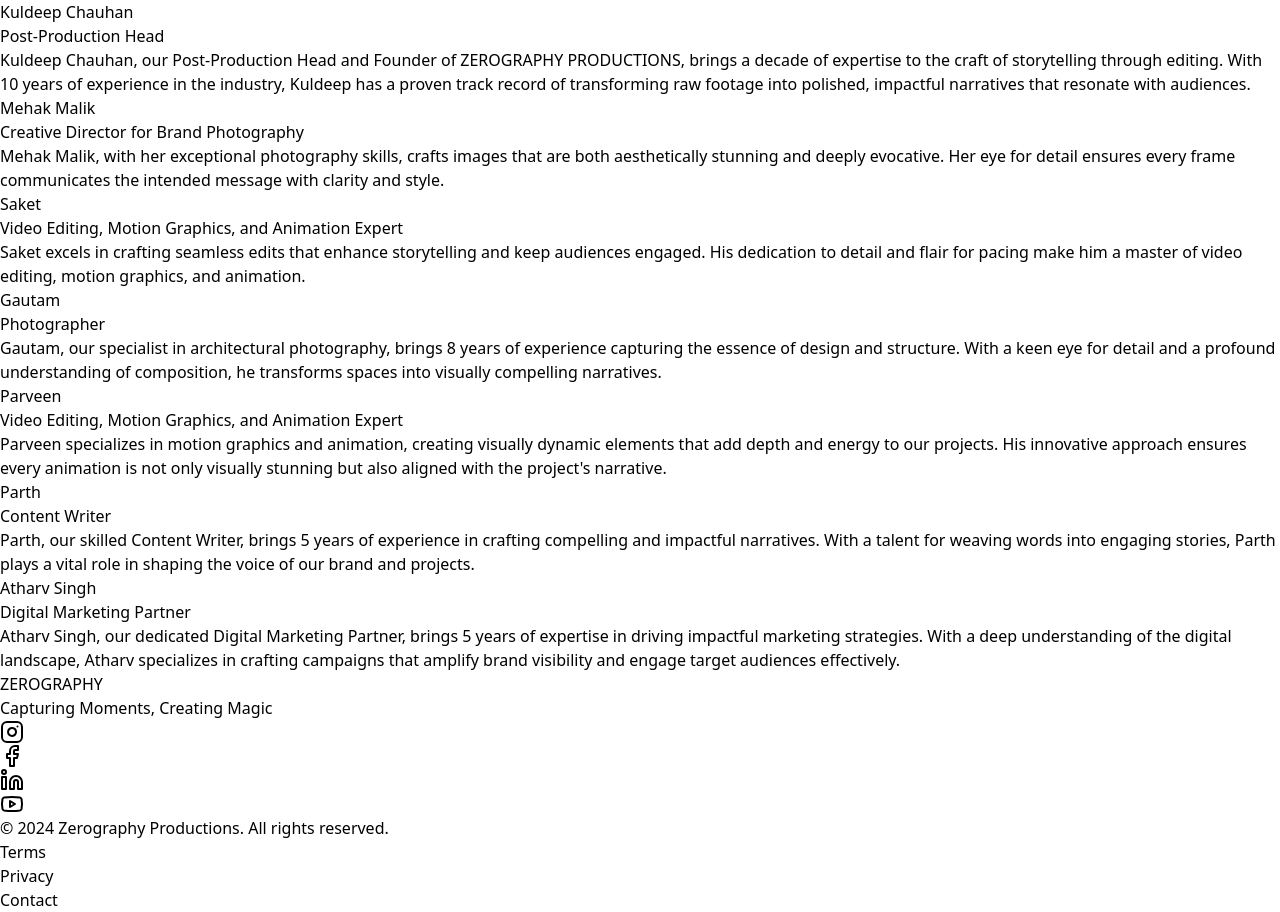
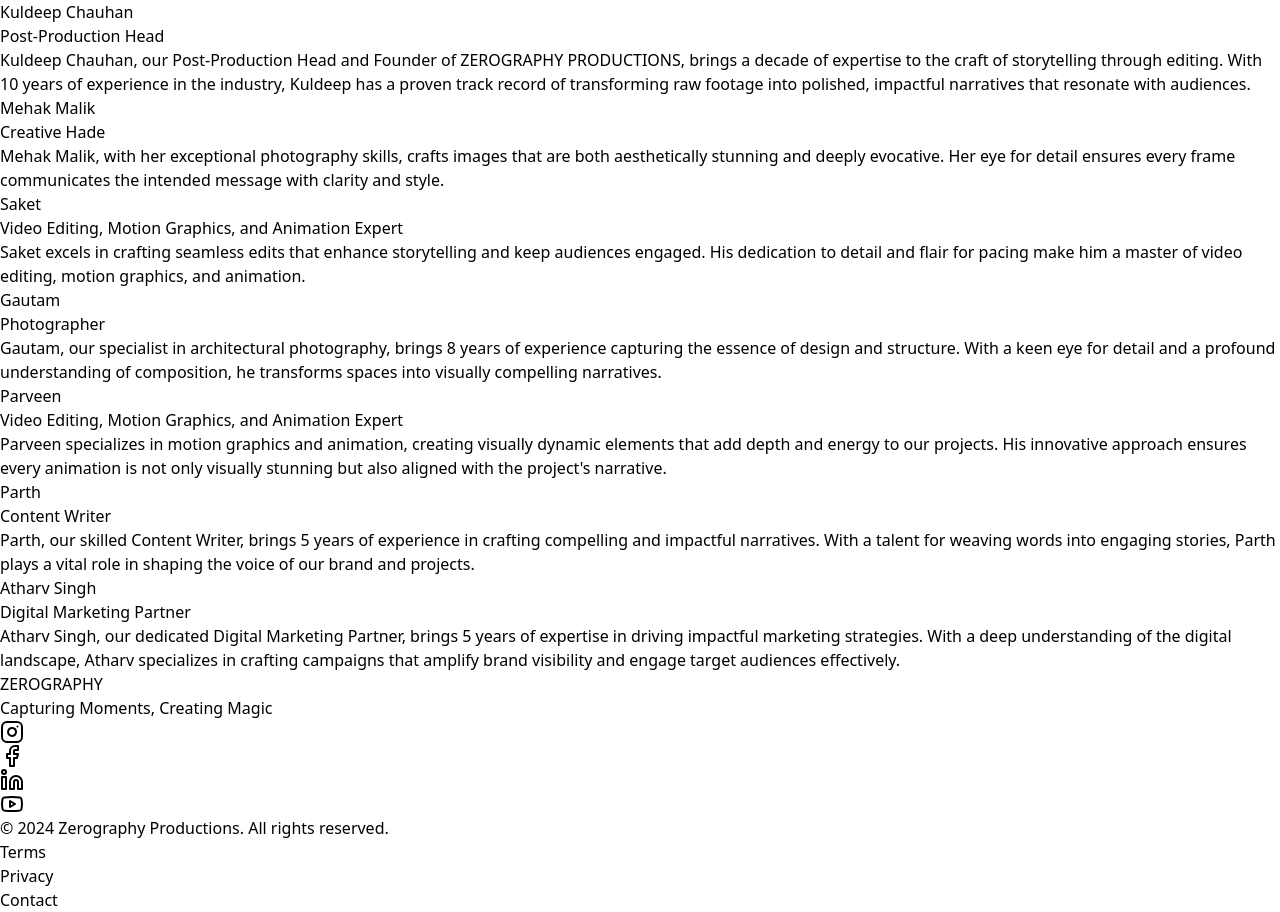
Before and after one commit to zerographyproduction/zero, a Next.js app: page /about-us in a window 1280 px wide. Shown: the part 1180-2092 px from the top of the page. Built offline with nearby package versions, Linux system fonts and the light colour scheme.

Commit message:
Update page.jsx
Mehak creative head

```diff
--- a/src/app/about-us/page.jsx
+++ b/src/app/about-us/page.jsx
@@ -58,7 +58,7 @@
   {
     image: mehak,
     name: 'Mehak Malik',
-    role: 'Creative Director for Brand Photography',
+    role: 'Creative Hade',
     description:
       'Mehak Malik, with her exceptional photography skills, crafts images that are both aesthetically stunning and deeply evocative. Her eye for detail ensures every frame communicates the intended message with clarity and style.',
   },
```
